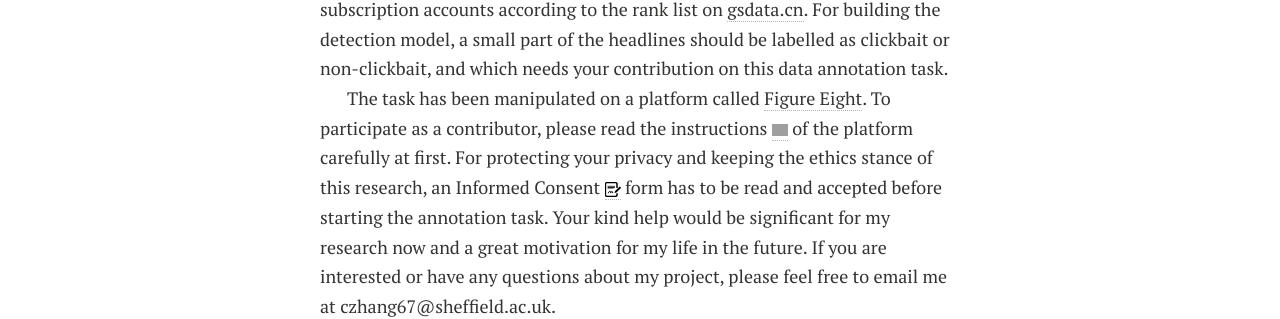
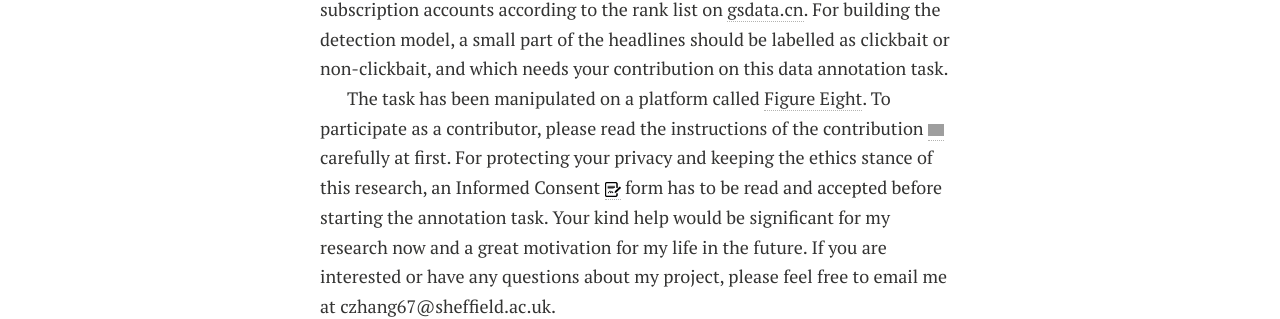
Before and after one commit to aaronzhangcanyu/aaronzhangcanyu.github.io, a Jekyll site: the page built from dissertation.md, in a window 1280 px wide. Shown: the part 835-1154 px from the top of the page. Built offline with Jekyll 4.4.1, drawn with Linux system fonts in a browser that asks for light colours; nearby versions of some CDN libraries; Markdown is read by kramdown in place of the engine named in the settings; grey boxes are pictures that could not be loaded.

Commit message:
Update dissertation.md

```diff
--- a/dissertation.md
+++ b/dissertation.md
@@ -13,7 +13,7 @@
 
 Natural language processing and machine learning technologies will be used to build a detection model to distinguish a clickbait heandline automatically. I have already collected around 18,000 popular WeChat article headlines from 24 different categories and 34 different registered locations of WeChat subscription accounts according to the rank list on [gsdata.cn]. For building the detection model, a small part of the headlines should be labelled as clickbait or non-clickbait, and which needs your contribution on this data annotation task.
 
-The task has been manipulated on a platform called [Figure Eight]. To participate as a contributor, please read the instructions [<img src="/images/manualrbook-512.png" alt align="absmiddle" width="16" height="16">] of the platform carefully at first. For protecting your privacy and keeping the ethics stance of this research, an Informed Consent [<img src="/images/img_415489.png" alt align="absmiddle" width="16" height="16">] form has to be read and accepted before starting the annotation task. Your kind help would be significant for my research now and a great motivation for my life in the future. If you are interested or have any questions about my project, please feel free to email me at czhang67@sheffield.ac.uk.
+The task has been manipulated on a platform called [Figure Eight]. To participate as a contributor, please read the instructions of the contribution [<img src="/images/manualrbook-512.png" alt align="absmiddle" width="16" height="16">] carefully at first. For protecting your privacy and keeping the ethics stance of this research, an Informed Consent [<img src="/images/img_415489.png" alt align="absmiddle" width="16" height="16">] form has to be read and accepted before starting the annotation task. Your kind help would be significant for my research now and a great motivation for my life in the future. If you are interested or have any questions about my project, please feel free to email me at czhang67@sheffield.ac.uk.
 
 
 [Clickbait]: https://en.wikipedia.org/wiki/Clickbait
```
